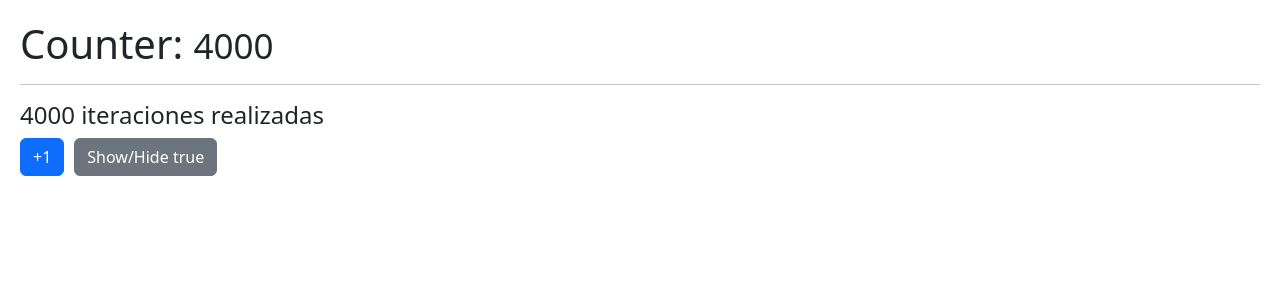
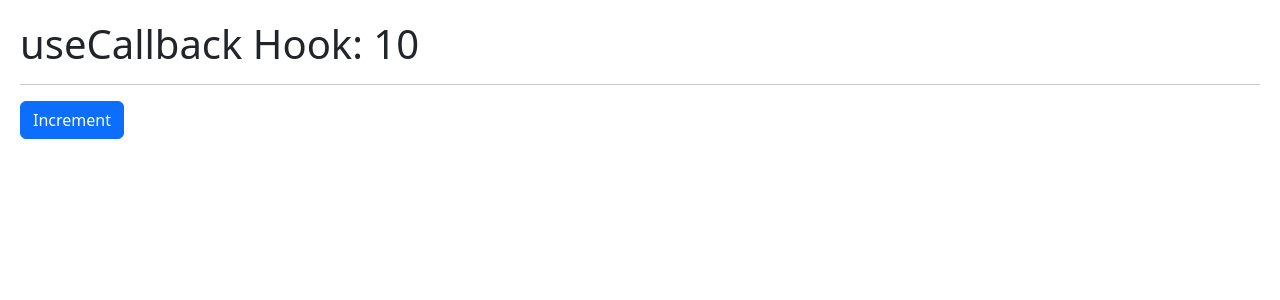
Before and after one commit to C3SC0-V4113/Hooks-App, a React (Vite) app: page / in a window 1280 px wide. Shown: the top 300 px of the page. Built offline with nearby package versions, Linux system fonts and the light colour scheme.

Commit message:
uso de useCallback

```diff
--- /dev/null
+++ b/src/06-memos/CallbackHooks.jsx
@@ -0,0 +1,23 @@
+import { useCallback, useState } from "react";
+import { ShowIncrement } from "./ShowIncrement";
+
+export const CallbackHooks = () => {
+  const [counter, setCounter] = useState(10);
+
+  const increment = useCallback(() => {
+    setCounter((value) => value + 1);
+  }, []);
+
+  //   const increment = () => {
+  //     setCounter(counter + 1);
+  //   };
+
+  return (
+    <>
+      <h1>useCallback Hook: {counter}</h1>
+      <hr />
+
+      <ShowIncrement increment={increment} />
+    </>
+  );
+};
--- /dev/null
+++ b/src/06-memos/ShowIncrement.jsx
@@ -0,0 +1,16 @@
+/* eslint-disable react/display-name */
+import propTypes from "prop-types";
+import { memo } from "react";
+
+export const ShowIncrement = memo(({ increment }) => {
+  console.log("Me volvi a generar");
+  return (
+    <button className="btn btn-primary" onClick={() => increment()}>
+      Increment
+    </button>
+  );
+});
+
+ShowIncrement.propTypes = {
+  increment: propTypes.func.isRequired,
+};
--- a/src/main.jsx
+++ b/src/main.jsx
@@ -10,7 +10,8 @@
 // import { FocusScreen } from "./04-useRef/FocusScreen";
 // import { Layout } from "./05-useLayoutEffect/Layout";
 // import { Memorize } from "./06-memos/Memorize";
-import { MemoHook } from "./06-memos/MemoHook";
+// import { MemoHook } from "./06-memos/MemoHook";
+import { CallbackHooks } from "./06-memos/CallbackHooks";
 
 import "./index.css";
 
@@ -25,6 +26,7 @@
     {/* <FocusScreen /> */}
     {/* <Layout /> */}
     {/* <Memorize /> */}
-    <MemoHook />
+    {/* <MemoHook /> */}
+    <CallbackHooks />
   </React.StrictMode>
 );
```
